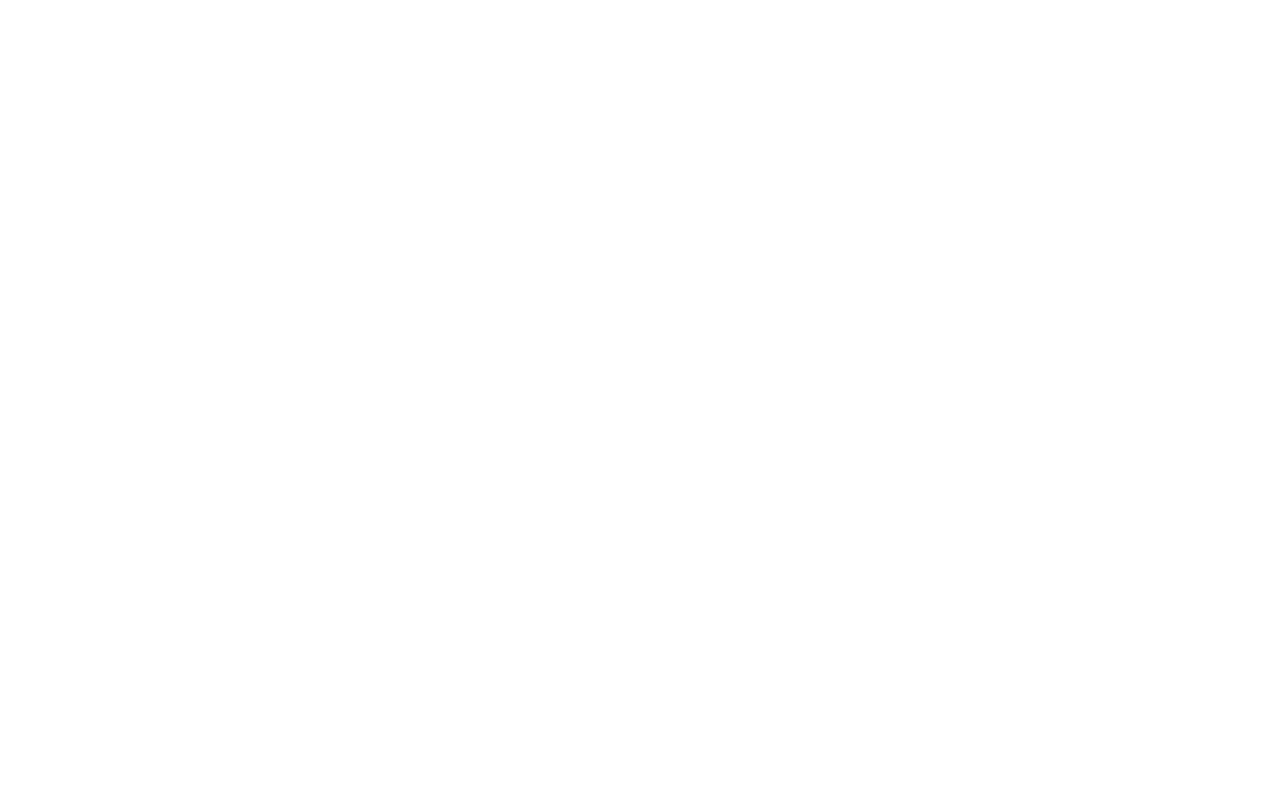
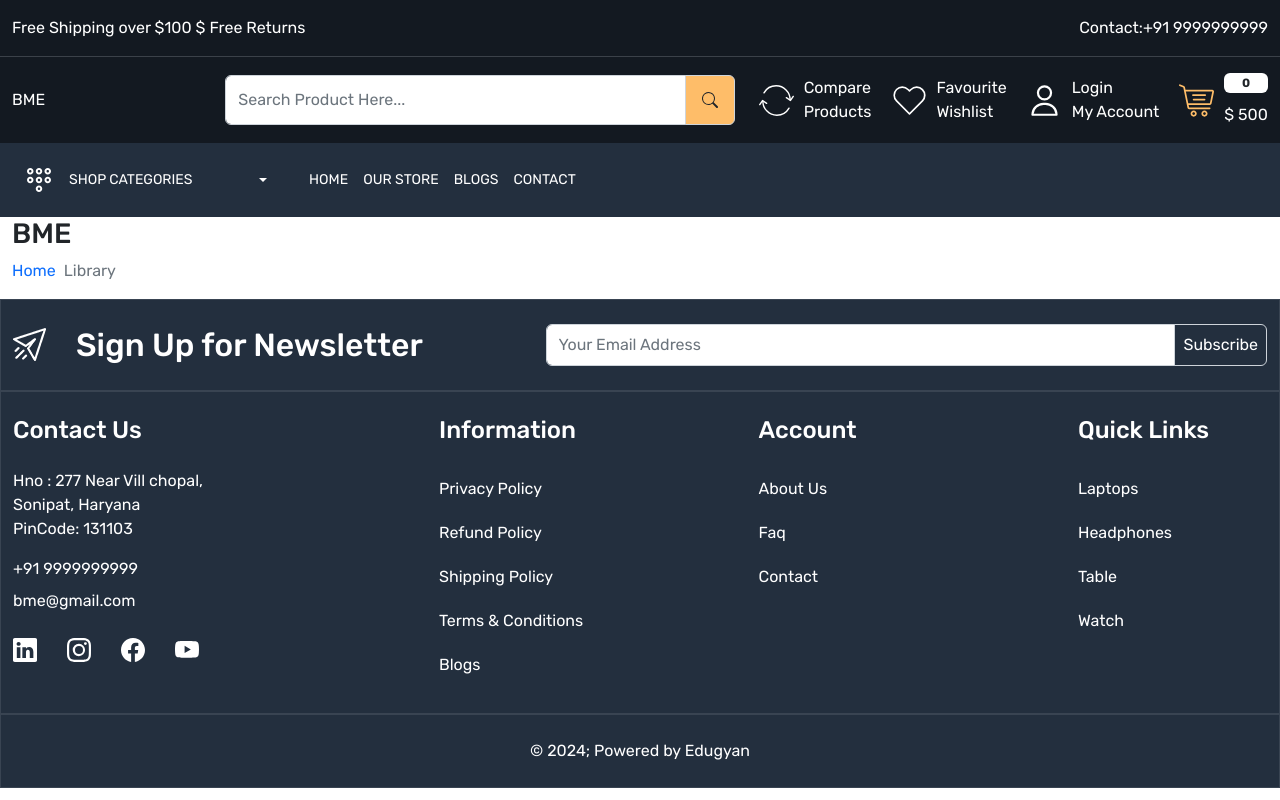
Before and after one commit to VikashKumar111/E-commerce-app, a React (Create React App) app: page /checkout in a window 1280 px wide. Before the commit this address had no page. Built offline with nearby package versions, Linux system fonts and the light colour scheme.

Commit message:
checkout

```diff
--- a/src/App.js
+++ b/src/App.js
@@ -20,6 +20,7 @@
 import TermsAndConditions from "./pages/TermsAndConditions";
 import SingleProduct from "./pages/SingleProduct";
 import Cart from "./pages/Cart";
+import Checkout from "./pages/Checkout";
 
 function App() {
   return (
@@ -35,6 +36,7 @@
             <Route path="blog" element={<Blog />} />
             <Route path="blog/:id" element={<SingleBlog />} />
             <Route path="cart" element={<Cart />} />
+            <Route path="checkout" element={<Checkout />} />
             <Route path="compare-product" element={<CompareProduct />} />
             <Route path="wishlist" element={<Wishlist />} />
             <Route path="login" element={<Login />} />
--- /dev/null
+++ b/src/pages/Checkout.js
@@ -0,0 +1,35 @@
+import React from "react";
+
+const Checkout = () => {
+  return (
+    <>
+      <div className="checkout-wrapper">
+        <div className="container-xxl">
+          <div className="row">
+            <div className="col-7">
+              <div className="checkout-left-data">
+                <h3 className="website-name">BME</h3>
+                <nav
+                  style={{"--bs-breadcrumb-divider" : ">"}}
+                  aria-label="breadcrumb"
+                >
+                  <ol className="breadcrumb">
+                    <li className="breadcrumb-item">
+                      <a href="#">Home</a>
+                    </li>
+                    <li className="breadcrumb-item active" aria-current="page">
+                      Library
+                    </li>
+                  </ol>
+                </nav>
+              </div>
+            </div>
+            <div className="col-5"></div>
+          </div>
+        </div>
+      </div>
+    </>
+  );
+};
+
+export default Checkout;
```
